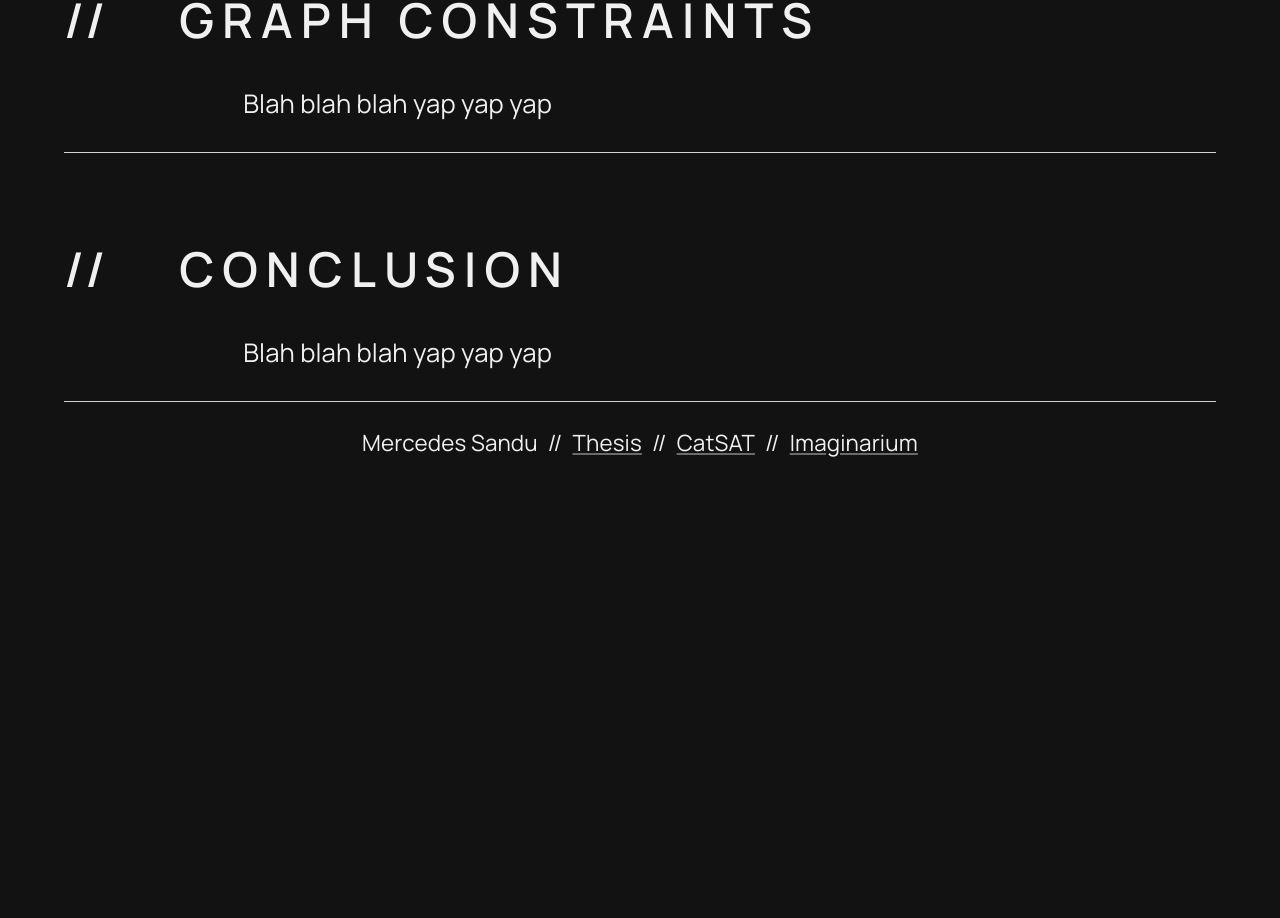
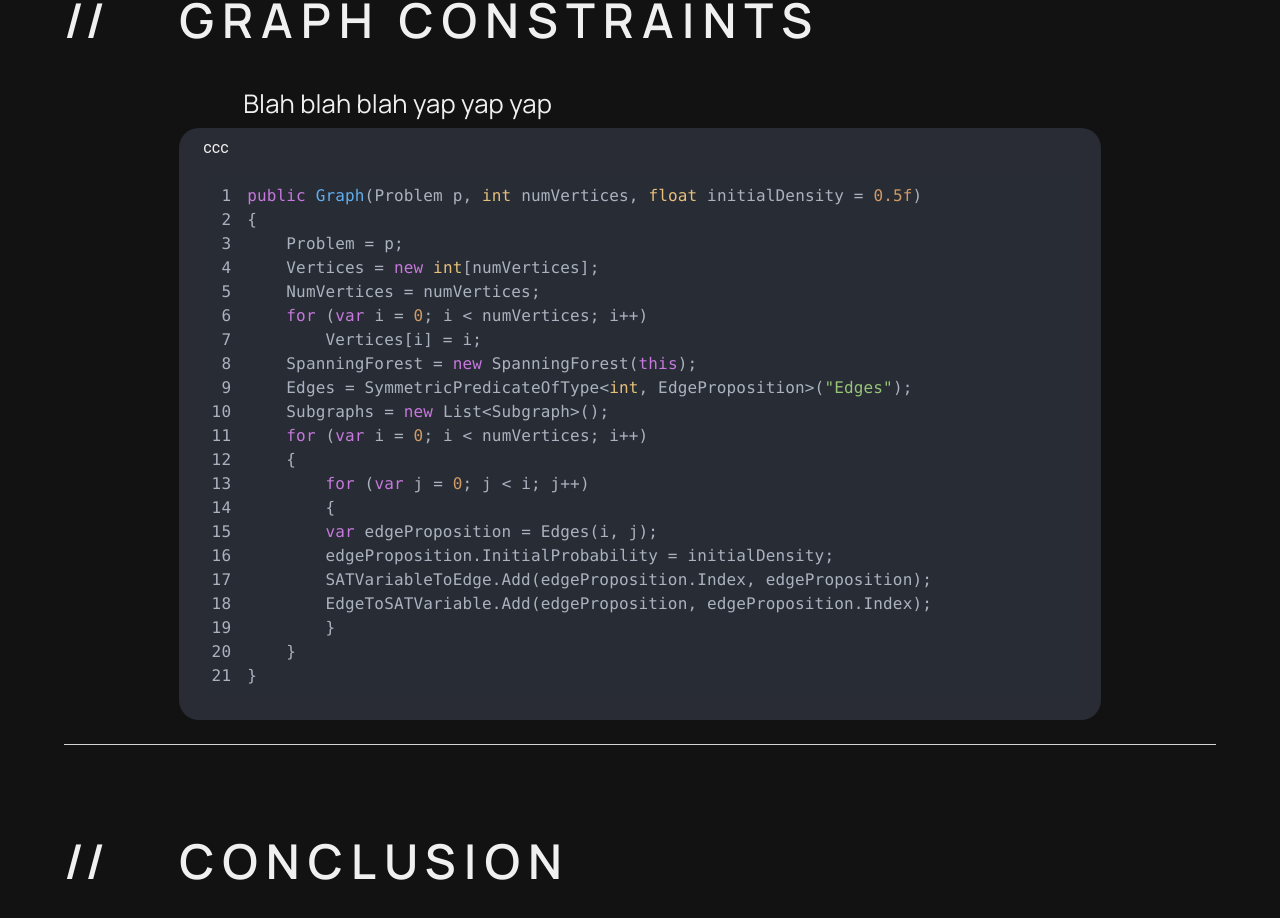
Before and after one commit to mercedes-sandu/cs-thesis-website, a React (Create React App) app: page / in a window 1280 px wide. Shown: the part 3014-3932 px from the top of the page. Before the commit the page ends 3538 px from the top, so only its background shows below. Built offline with nearby package versions, Linux system fonts and the light colour scheme; the HTML template or start-up script is replaced by a standard one.

Commit message:
code snippets wip

```diff
--- a/package.json
+++ b/package.json
@@ -2,6 +2,7 @@
   "name": "cs-thesis-website",
   "version": "0.1.0",
   "private": true,
+  "homepage": "https://mercedes-sandu.github.io/cs-thesis-website",
   "dependencies": {
     "@emotion/react": "^11.11.4",
     "@emotion/styled": "^11.11.5",
@@ -19,7 +20,9 @@
     "react": "^18.3.1",
     "react-dom": "^18.3.1",
     "react-highlight": "^0.15.0",
+    "react-router-dom": "^6.23.1",
     "react-scripts": "5.0.1",
+    "react-syntax-highlighter": "^15.5.0",
     "typescript": "^4.9.5",
     "web-vitals": "^2.1.4"
   },
@@ -50,6 +53,7 @@
     ]
   },
   "devDependencies": {
+    "@types/react-syntax-highlighter": "^15.5.13",
     "gh-pages": "^6.1.1"
   }
 }
--- a/src/App.tsx
+++ b/src/App.tsx
@@ -1,34 +1,17 @@
-import { Box, CssBaseline, ThemeProvider } from '@mui/material';
+import { CssBaseline, ThemeProvider } from '@mui/material';
 import { theme } from './Theme';
-import Header from './components/Header';
-import Introduction from './components/Introduction';
-import PCG from './components/PCG';
-import GraphTheory from './components/GraphTheory';
-import SATSolvers from './components/SATSolvers';
-import GraphConstraints from './components/GraphConstraints';
-import Conclusion from './components/Conclusion';
-import Footer from './components/Footer';
+import { BrowserRouter, Route, Routes } from 'react-router-dom';
+import HomePage from './HomePage';
 
 function App() {
   return (
     <ThemeProvider theme={theme}>
       <CssBaseline />
-      <Box sx={{
-        display: "flex",
-        flexDirection: "column",
-        width: "100vw",
-        padding: "5%",
-        backgroundColor: theme.palette.background.default,
-      }}>
-        <Header />
-        <Introduction />
-        <PCG />
-        <GraphTheory />
-        <SATSolvers />
-        <GraphConstraints />
-        <Conclusion />
-        <Footer />
-      </Box>
+      <BrowserRouter basename={process.env.PUBLIC_URL}>
+        <Routes>
+          <Route path="/" element={<HomePage />} />
+        </Routes>
+      </BrowserRouter>
     </ThemeProvider>
   );
 }
--- /dev/null
+++ b/src/HomePage.tsx
@@ -0,0 +1,36 @@
+import { Box, useTheme } from "@mui/material";
+import Header from "./components/Header";
+import Introduction from "./components/Introduction";
+import PCG from "./components/PCG";
+import GraphTheory from "./components/GraphTheory";
+import SATSolvers from "./components/SATSolvers";
+import GraphConstraints from "./components/GraphConstraints";
+import Conclusion from "./components/Conclusion";
+import Footer from "./components/Footer";
+
+function HomePage() {
+  const theme = useTheme();
+
+  return (
+    <Box
+      sx={{
+        display: "flex",
+        flexDirection: "column",
+        width: "100vw",
+        padding: "5%",
+        backgroundColor: theme.palette.background.default,
+      }}
+    >
+      <Header />
+      <Introduction />
+      <PCG />
+      <GraphTheory />
+      <SATSolvers />
+      <GraphConstraints />
+      <Conclusion />
+      <Footer />
+    </Box>
+  );
+}
+
+export default HomePage;
--- a/src/Theme.tsx
+++ b/src/Theme.tsx
@@ -89,7 +89,7 @@ export const theme = createTheme({
     },
     secondary: {
       main: "#cfcfcf",
-      1: "#262626",
+      1: "#292C34",
       2: "#446fcb",
       3: "#a081cf",
       4: "#ed94c0",
--- /dev/null
+++ b/src/components/CodeSnippet.tsx
@@ -0,0 +1,56 @@
+import SyntaxHighlighter from "react-syntax-highlighter";
+import { Box, Typography, useTheme } from "@mui/material";
+import { atomOneDark } from "react-syntax-highlighter/dist/esm/styles/hljs";
+
+interface CodeSnippetProps {
+  fileName: string;
+  codeSnippet: string;
+}
+
+function CodeSnippet(props: CodeSnippetProps) {
+  const theme = useTheme();
+
+  return (
+    <Box
+      sx={{
+        width: "100%",
+        pl: 3,
+        pr: 3,
+        pt: 1,
+        pb: 1,
+        backgroundColor: theme.palette.secondary[1],
+        borderRadius: "20px",
+        display: "flex",
+        flexDirection: "column",
+      }}
+    >
+      <Box sx={{
+        display: "flex",
+        flexDirection: "row",
+      }}>
+        <Box sx={{
+            width: "20%",
+            display: "flex",
+            flexDirection: "row",
+            justifyContent: "start",
+        }}>
+            <Typography>c</Typography>
+            <Typography>c</Typography>
+            <Typography>c</Typography>
+        </Box>
+      </Box>
+      <SyntaxHighlighter
+        showLineNumbers
+        showInlineLineNumbers
+        wrapLines
+        wrapLongLines
+        language="csharp"
+        style={atomOneDark}
+      >
+        {props.codeSnippet}
+      </SyntaxHighlighter>
+    </Box>
+  );
+}
+
+export default CodeSnippet;
--- a/src/components/GraphConstraints.tsx
+++ b/src/components/GraphConstraints.tsx
@@ -1,12 +1,11 @@
 import { Box, Typography, useTheme } from "@mui/material";
 import SectionStarter from "./SectionStarter";
 import { StyledDivider } from "../StyledComponents";
-// import hljs from "highlight.js";
-// import "highlight.js/styles/default.css";
+import CodeSnippet from "./CodeSnippet";
+import { graphClass } from "./codeSnippets";
 
 function GraphConstraints() {
   const theme = useTheme();
-  const codeSnippet = `public class Graph() {}`;
 
   return (
     <Box
@@ -40,9 +39,7 @@ function GraphConstraints() {
             GRAPH CONSTRAINTS
           </Typography>
           <Typography variant="sectionP">Blah blah blah yap yap yap</Typography>
-          {/* <code>
-            {codeSnippet}
-          </code> */}
+          <CodeSnippet fileName="Graph.cs" codeSnippet={graphClass} />
         </Box>
       </Box>
       <StyledDivider />
--- /dev/null
+++ b/src/components/codeSnippets.ts
@@ -0,0 +1,21 @@
+export const graphClass = `public Graph(Problem p, int numVertices, float initialDensity = 0.5f)
+{
+    Problem = p;
+    Vertices = new int[numVertices];
+    NumVertices = numVertices;
+    for (var i = 0; i < numVertices; i++)
+        Vertices[i] = i;
+    SpanningForest = new SpanningForest(this);
+    Edges = SymmetricPredicateOfType<int, EdgeProposition>("Edges");
+    Subgraphs = new List<Subgraph>();
+    for (var i = 0; i < numVertices; i++)
+    {
+        for (var j = 0; j < i; j++)
+        {
+        var edgeProposition = Edges(i, j);
+        edgeProposition.InitialProbability = initialDensity;
+        SATVariableToEdge.Add(edgeProposition.Index, edgeProposition);
+        EdgeToSATVariable.Add(edgeProposition, edgeProposition.Index);
+        }
+    }
+}`;
--- a/tsconfig.json
+++ b/tsconfig.json
@@ -16,7 +16,7 @@
     "module": "esnext",
     "moduleResolution": "node",
     "resolveJsonModule": true,
-    "isolatedModules": true,
+    "isolatedModules": false,
     "noEmit": true,
     "jsx": "react-jsx"
   },
```
Also changed, not shown: 1 other file (tests, documents, lock files or other folders).
